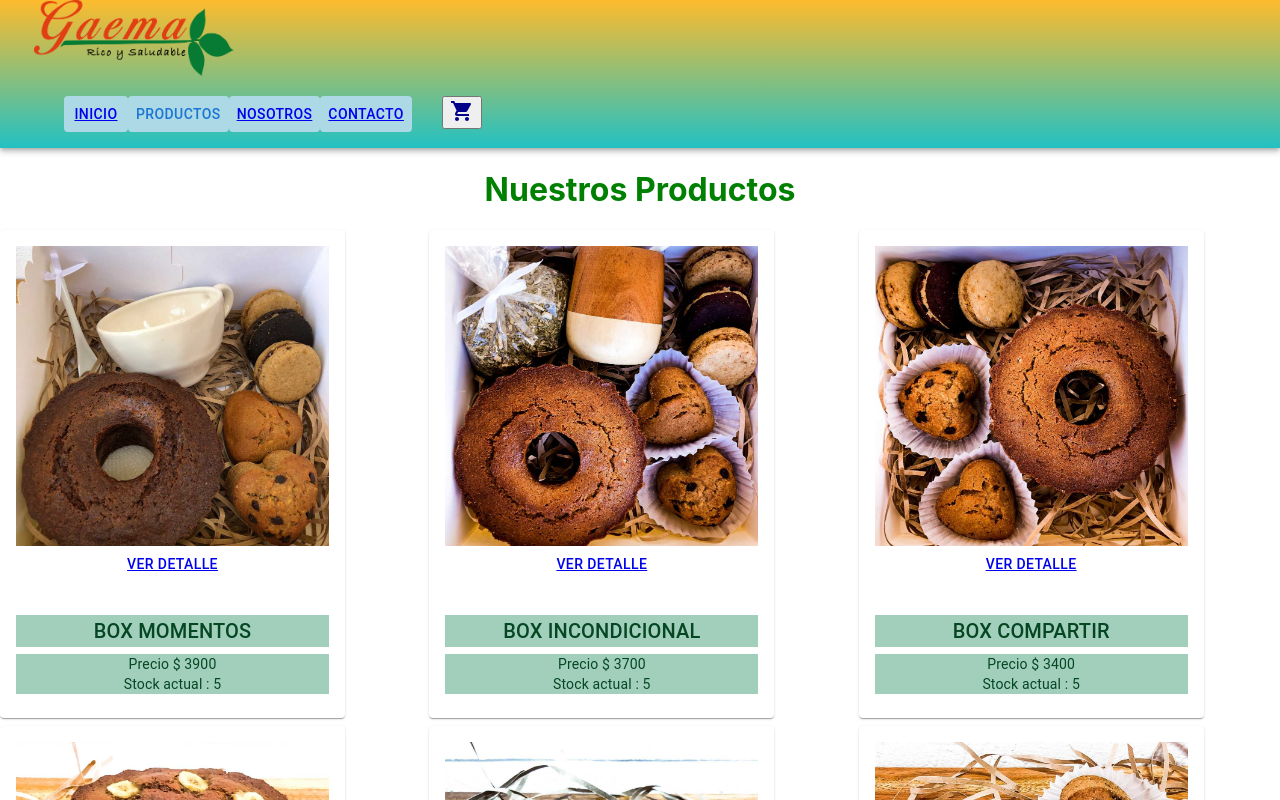
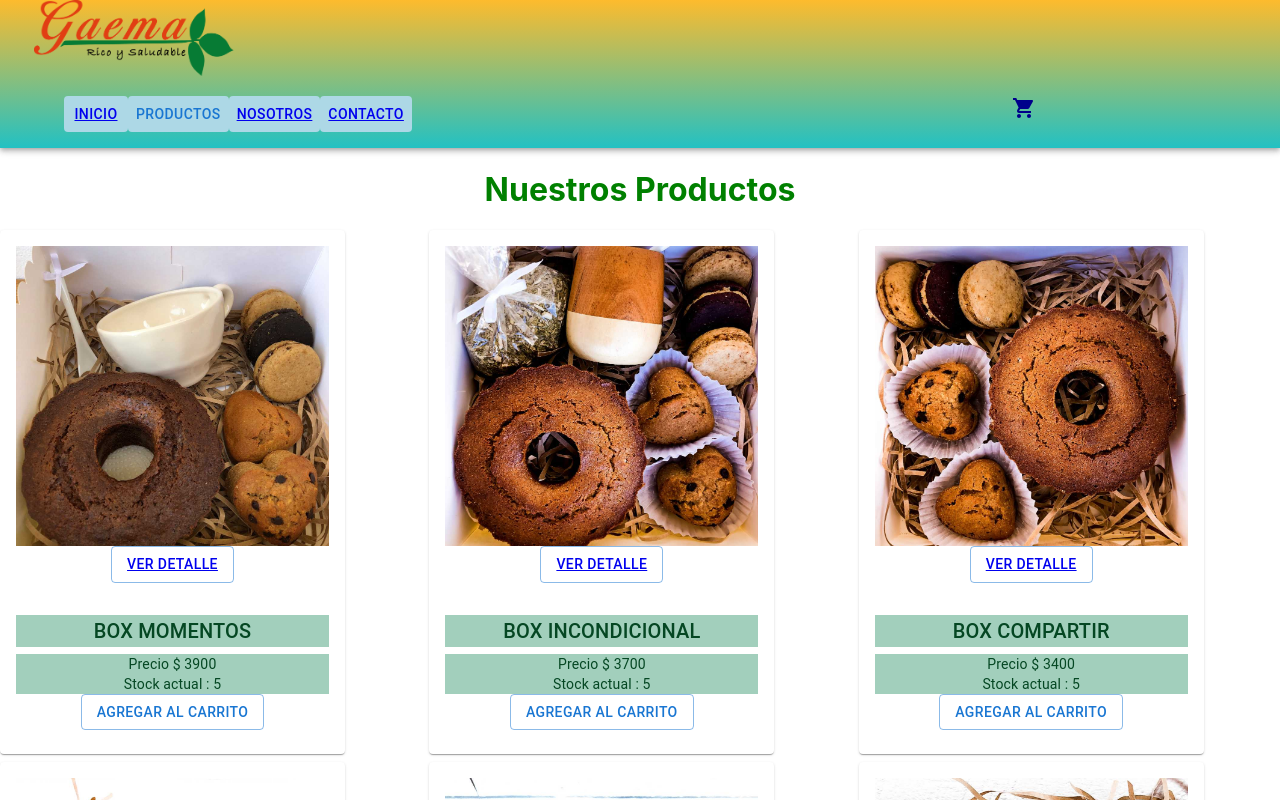
Before and after one commit to plmacagno/EntregableCursoReact, a React (Create React App) app: page / in a window 1280 px wide. Shown: the top 800 px of the page. Built offline with nearby package versions, Linux system fonts and the light colour scheme.

Commit message:
CartContext

```diff
--- a/src/App.js
+++ b/src/App.js
@@ -6,13 +6,15 @@ import ListProducts from './Pages/ListProducts'
 import Nosotros from '../src/Pages/Nosotros'
 import Contacto from '../src/Pages/Contacto'
 import Detalle from './Pages/Detalle';
+import { CartProvider} from './context/CartContext';
 
 function App() {
 
 
 
   return (
-
+    <div>
+      <CartProvider>
         <BrowserRouter>
           <NavBar />
           <Routes>
@@ -24,7 +26,8 @@ function App() {
             <Route exact path='*' element={<h1> Error 404 - Pagina no encontrada</h1>} />
           </Routes>
         </BrowserRouter>
-
+      </CartProvider>
+    </div>
     );
 }
 
--- a/src/components/CartWidget/cartwidget.js
+++ b/src/components/CartWidget/cartwidget.js
@@ -1,12 +1,75 @@
+import './CartWidget.css';
 import ShoppingCartIcon from '@mui/icons-material/ShoppingCart';
+import { Menu } from '@mui/material';
+import { useContext, useState } from 'react';
+import CartContext from '../../context/CartContext';
+import CardMedia from '@mui/material/CardMedia';
 
-const Carro = () => {
+
+
+const CartWidget = () => {
+
+    const { cartListItems, Quantity } = useContext(CartContext)
+    const [anchorEl, setAnchorEl] = useState(null);
+    const open = Boolean(anchorEl);
+    const handleClick = (event) => {
+        setAnchorEl(event.currentTarget);
+    };
+    const handleClose = () => {
+        setAnchorEl(null);
+    };
+
     return (
-        <button color="inherit">
-             <ShoppingCartIcon />
-         </button>
+
+     <div >
+         <ShoppingCartIcon
+            className='boton'
+            color={'pallete.info.dark'}
+            aria-controls={open ? 'basic-menu' : undefined}
+            aria-haspopup="true"
+            aria-expanded={open ? 'true' : undefined}
+            onClick={handleClick}
+            />
+        <Menu
+            id="basic-menu"
+            anchorEl={anchorEl}
+            open={open}
+            onClose={handleClose}
+            MenuListProps={{
+                'aria-labelledby' : 'basic-button',
+            }}
+            >
+            <div className='container-item-list-cart'>
+              {cartListItems.length === 0 && (<p>El Carrito  está vacío</p>) }
+              {cartListItems.map( (item) => {
+                    return(
+                    <div className='item-cart-prod' key={item.id}>
+                             <div className='cart-prod__info'>
+                                <p>{item.titulo} </p>
+                                <span>Precio $ {item.precio}</span><br></br>
+                                <span>Stock actual: {item.stock-Quantity}</span><br></br>
+                                <span>Se agregaron {Quantity} Productos</span>
+                            </div >
+                         <div>
+                             <CardMedia
+                                component="img"
+                                height="150"
+                                image={`/${item.imagen}`}
+                                alt="Imagen Producto"
+                            />
+
+
+                         </div>
+
+
+                    </div>
+                    )
+                })}
+            </div>
+        </Menu>
+    </div>
 
         )
     }
 
-    export default Carro
+    export default CartWidget
--- a/src/components/Item/Item.js
+++ b/src/components/Item/Item.js
@@ -1,16 +1,19 @@
 import Button from '@mui/material/Button';
+import { useContext } from 'react';
 import Card from '@mui/material/Card';
 import CardContent from '@mui/material/CardContent';
 import CardMedia from '@mui/material/CardMedia';
 import Typography from '@mui/material/Typography';
 import {Link} from 'react-router-dom';
+import CartContext  from '../../context/CartContext'
 
 
 
-  const Item = ( { imagen, titulo, precio, stock, id } ) => {
 
+  const Item = ({ imagen, titulo, precio, stock, id }  ) => {
+        const { addProductToCart, Quantity } = useContext(CartContext)
 
-         return (
+        return (
           <div>
               <Card sx={{ maxWidth: 345 }}>
                 <CardContent>
@@ -20,12 +23,12 @@ import {Link} from 'react-router-dom';
                     image={`/${imagen}`}
                     alt="Imagen Producto"
                   />
-                   <Button variant={'transparent'} className="card-btn-details">
+                   <Button variant={'outlined'} className="card-btn-details">
                     <Link to={'/product/' + id}>Ver Detalle</Link>
                    </Button>
 
                  </CardContent>
-                  <CardContent>
+                 <CardContent>
                     <Typography gutterBottom variant="h6" component="div">
                       {titulo}
                     </Typography>
@@ -33,13 +36,14 @@ import {Link} from 'react-router-dom';
                       Precio $ {precio}
                     </Typography>
                     <Typography variant="body2" >
-                    Stock actual : {stock}
+                    Stock actual : {stock-Quantity}
                     </Typography>
-                  </CardContent>
 
-               </Card>
+                   <Button variant={'outlined'} onClick={() => addProductToCart({imagen, titulo, precio, stock, id })} >Agregar al Carrito</Button>
+                 </CardContent>
+              </Card>
             </div>
-         );
+         )
   }
 
 export default Item
--- a/src/components/ItemCount/ItemCount.js
+++ b/src/components/ItemCount/ItemCount.js
@@ -1,6 +1,6 @@
 import './ItemCount.css'
 import Button from '@mui/material/Button';
-import { useState , } from 'react';
+import { useState} from 'react';
 import { CardActions } from '@mui/material';
 import Modal from '../Modal/Modal'
 
--- a/src/components/ItemDetail/ItemDetail.js
+++ b/src/components/ItemDetail/ItemDetail.js
@@ -1,5 +1,5 @@
 import './ItemDetail.css'
-import { useState , } from 'react';
+import { useState} from 'react';
 import {Link} from 'react-router-dom';
 import Button from '@mui/material/Button';
 import Card from '@mui/material/Card';
@@ -9,9 +9,11 @@ import Typography from '@mui/material/Typography';
 import ItemCount from '../ItemCount/ItemCount';
 
 
+
 const ItemDetail = ({data}) => {
      const [cantidad, setCantidad] = useState (1)
      const [showButton, setShowButton] = useState (false)
+
 
 
 
--- a/src/components/NavBar/NavBar.css
+++ b/src/components/NavBar/NavBar.css
@@ -17,7 +17,33 @@
     width: 100%;
 }
 
-button {
-    color: darkblue;
-    margin-left: 30px;
+
+
+.css-i4bv87-MuiSvgIcon-root {
+    -webkit-user-select: none;
+    -moz-user-select: none;
+    -ms-user-select: none;
+    user-select: none;
+    width: 1em;
+    height: 1em;
+    display: inline-block;
+    fill: darkblue;
+    margin-left: 600px;
+    -webkit-flex-shrink: 0;
+    -ms-flex-negative: 0;
+    flex-shrink: 0;
+    -webkit-transition: fill 200ms cubic-bezier(0.4, 0, 0.2, 1) 0ms;
+    transition: fill 200ms cubic-bezier(0.4, 0, 0.2, 1) 0ms;
+    font-size: 1.5rem;
 }
+
+.css-6hp17o-MuiList-root-MuiMenu-list {
+    list-style: none;
+    margin: 0;
+    padding: 0;
+    position: relative;
+    padding-top: 8px;
+    padding-bottom: 8px;
+
+    width: 5%;
+}
--- a/src/components/NavBar/NavBar.js
+++ b/src/components/NavBar/NavBar.js
@@ -6,7 +6,8 @@ import MenuItem from '@mui/material/MenuItem';
 import { Link } from 'react-router-dom';
 import AppBar from '@mui/material/AppBar';
 import Toolbar from '@mui/material/Toolbar';
-import Carro from '../CartWidget/CartWidget';
+import CartWidget from '../CartWidget/CartWidget';
+// import ShoppingCartIcon from '@mui/icons-material/ShoppingCart';
 
 const NavBar = () => {
       const [anchorEl, setAnchorEl] = useState(null);
@@ -78,7 +79,9 @@ const NavBar = () => {
                             </Button>
                          </li>
                          <li>
-                          <Carro />
+
+                           <CartWidget />
+
                           </li>
                      </ul>
 
--- a/src/context/CartContext.js
+++ b/src/context/CartContext.js
@@ -1,36 +1,33 @@
 import { createContext, useState } from "react";
-let count=0;
+
 const CartContext = createContext ()
 
 const CartProvider = ({children}) => {
 
     const [cartListItems, setCartListItems] = useState([])
+    const [Quantity, setQuantity] = useState(0)
 
     const addProductToCart = (products) => {
         let isInCart = cartListItems.find(cartItem => cartItem.id === products.id)
-
+        setQuantity(Quantity + 1)
         if(!isInCart) {
             console.log("Se agregó el producto al Carrito", products)
-            count=count+1
+
+
             return setCartListItems(cartListItems => [...cartListItems, products])
         }
             console.log("El producto ya está en el carrito", products)
 
-            if (isInCart === true) {
-                count=count+1
-        }   else {
-            count=0
-        }
+
 
     }
 
-
-
-        console.log("Total productos agregados: ", count)
+        console.log("Total productos agregados: ", Quantity)
 
     const data = {
         cartListItems,
         addProductToCart,
+        Quantity
 
 
 
@@ -47,4 +44,3 @@ const CartProvider = ({children}) => {
 
 export default CartContext
 export { CartProvider }
-export  { count }
```
Lines whose indentation alone changed are shown as unchanged.
